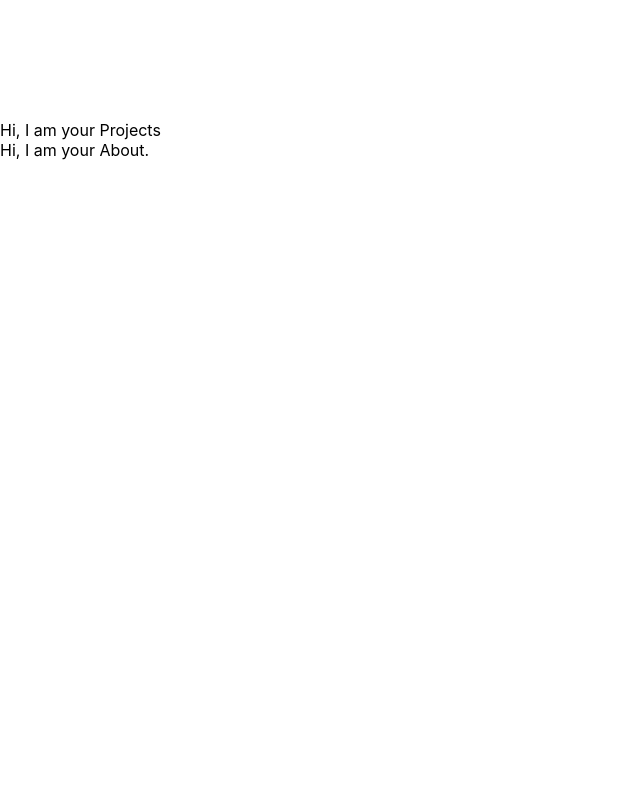
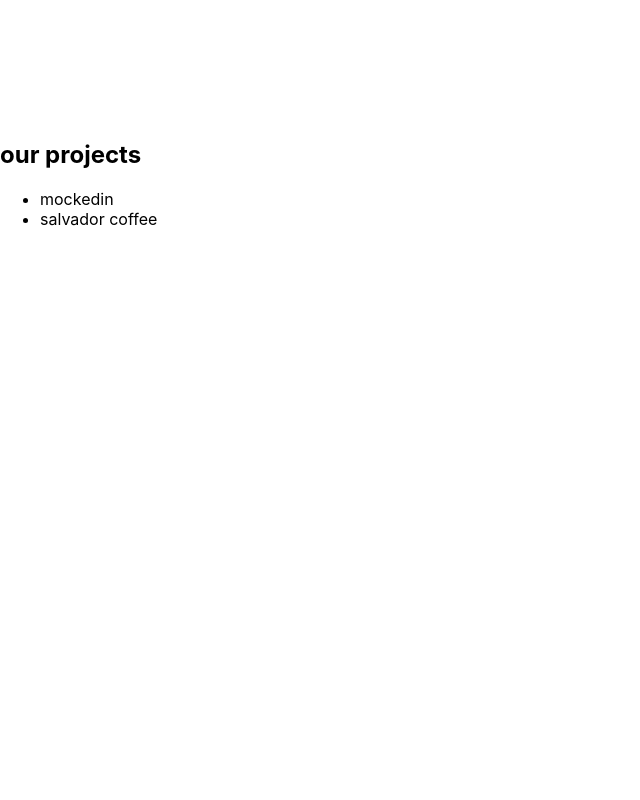
Before and after one commit to gabrielcon6/frente, a React (Create React App) app: page / in a window 1280 px wide. Shown: the part 700-1500 px from the top of the page, without its empty margins (0-640 px from the left). Built offline with nearby package versions, Linux system fonts and the light colour scheme.

Commit message:
updated content in Projects

```diff
--- a/src/pages/Banner.js
+++ b/src/pages/Banner.js
@@ -5,7 +5,7 @@ const Banner = () => {
     return (
         <section id="banner">
             <div style={{height: "100vh"}}>
-                We can <spam class="coloured-title">build</spam> your app.
+                we can <spam class="coloured-title">build</spam> your app.
             </div>
         </section>
     )
--- a/src/pages/Projects.js
+++ b/src/pages/Projects.js
@@ -3,7 +3,15 @@ import React from 'react';
 
 const Projects = () => {
     return (
-        <div>Hi, I am your Projects</div>
+        <section id="projects">
+            <div style={{height: "100vh"}}>
+                <h2>our projects</h2>
+                <ul>
+                    <li>mockedin</li>
+                    <li>salvador coffee</li>
+                </ul>
+            </div>
+        </section>
     )
 }
 
```
